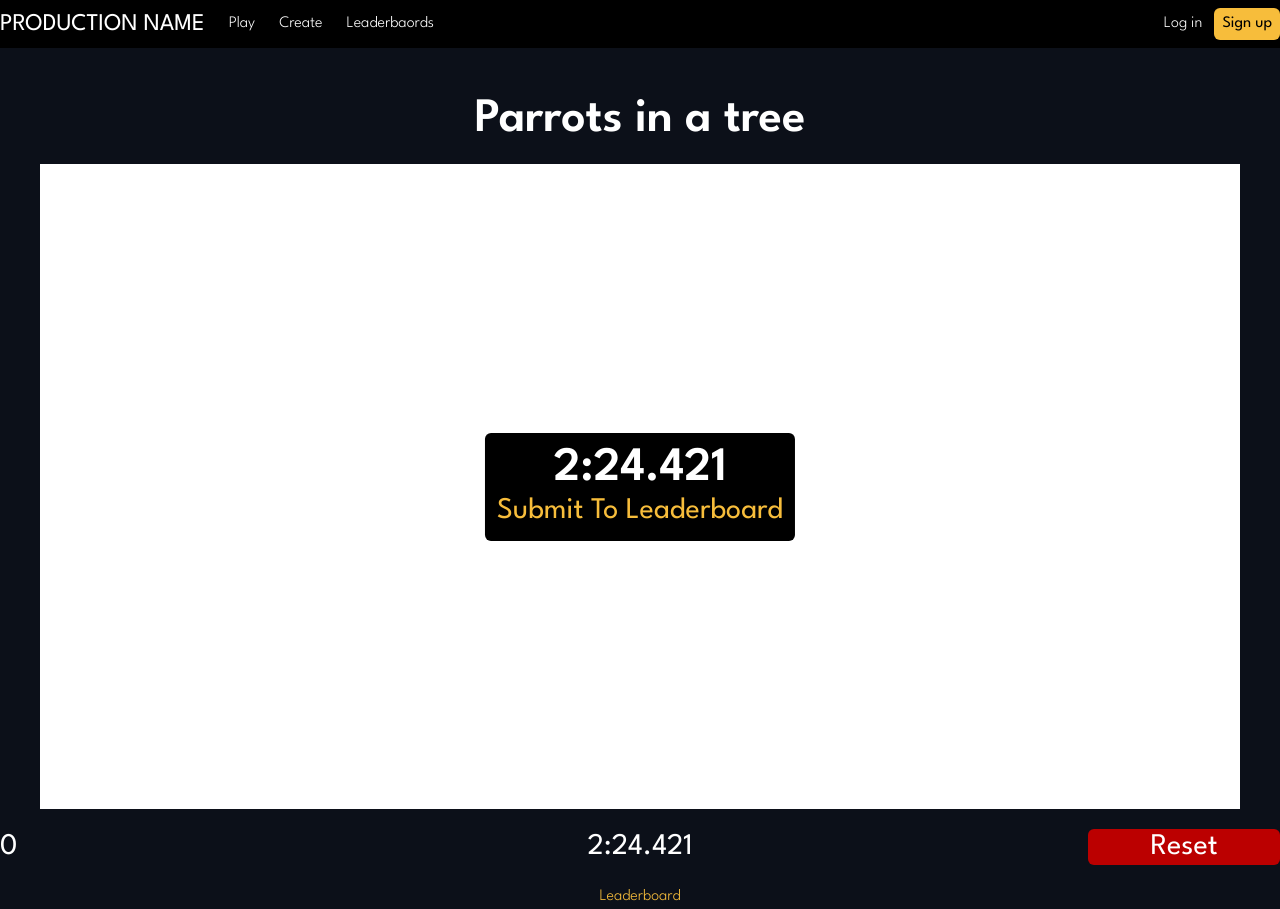
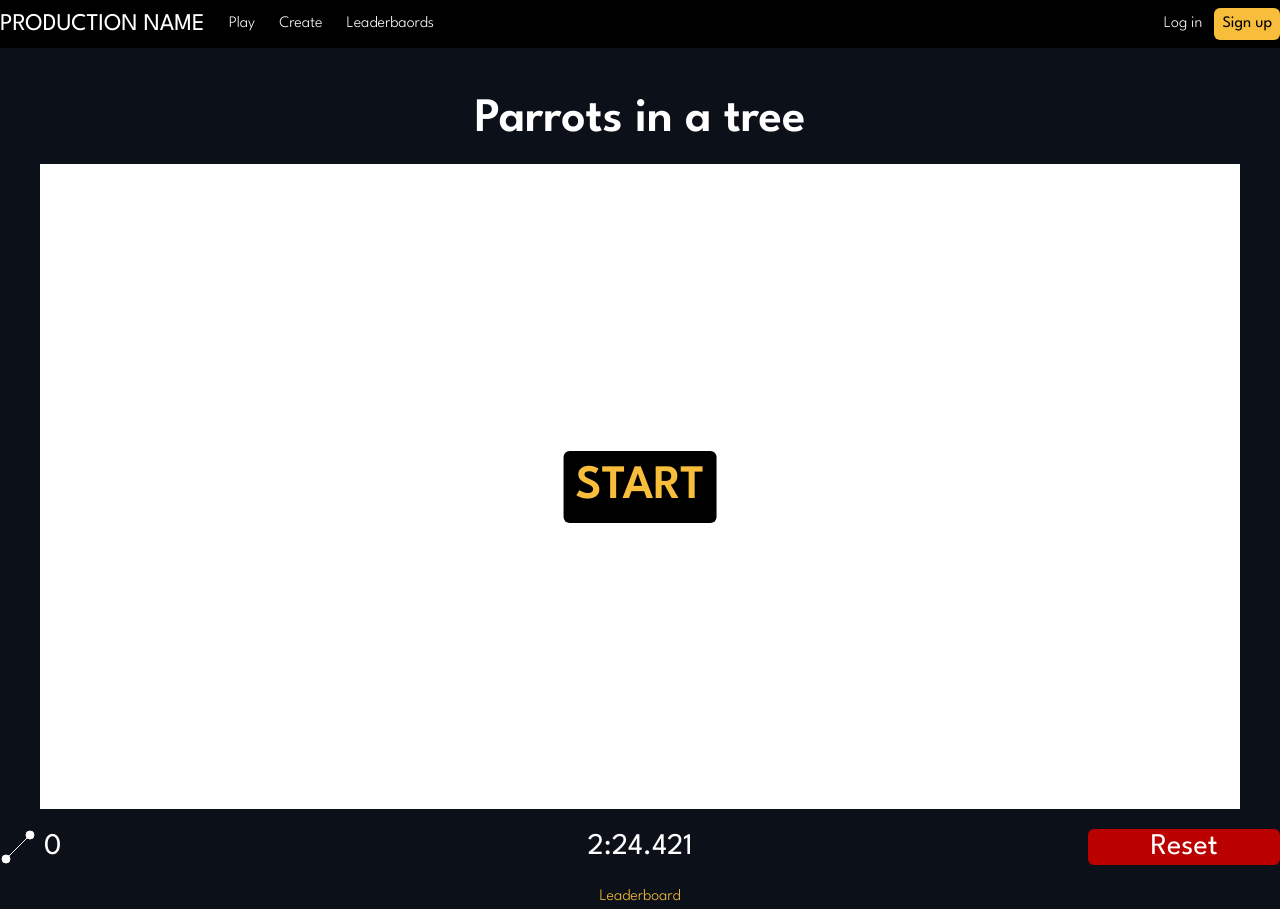
Before and after one commit to PPadilla44/connections, a Next.js app: page /play/1 in a window 1280 px wide. Built offline with nearby package versions, Linux system fonts and the light colour scheme; a web font is replaced by a local one.

Commit message:
added Line Icon

```diff
--- /dev/null
+++ b/components/LineIcon.tsx
@@ -0,0 +1,13 @@
+import React from "react";
+
+const LineIcon = () => {
+  return (
+    <svg width={36} height={36}>
+      <circle cx={6} cy={30} r={4} stroke="white" fill="white" />
+      <line x1={6} x2={30} y1={30} y2={6} stroke="white" />
+      <circle cx={30} cy={6} r={4} stroke="white" fill="white" />
+    </svg>
+  );
+};
+
+export default LineIcon;
--- a/pages/play/[id].tsx
+++ b/pages/play/[id].tsx
@@ -2,6 +2,7 @@ import Link from "next/link";
 import React from "react";
 import Canvas from "../../components/Canvas";
 import Layout from "../../components/Layout";
+import LineIcon from "../../components/LineIcon";
 
 const StartModal = () => {
   return (
@@ -43,11 +44,14 @@ const PlayLevel = () => {
           <h1>{name}</h1>
           <div className="relative">
             <Canvas />
-            {/* <StartModal /> */}
-            <SubmitToLeaderBoardModal time={runningTime} id={id} />
+            <StartModal />
+            {/* <SubmitToLeaderBoardModal time={runningTime} id={id} /> */}
           </div>
           <div className="flex justify-between w-full">
-            <h3 className="w-48">{currentConnections}</h3>
+            <div className="flex gap-2 w-48">
+              <LineIcon />
+              <h3>{currentConnections}</h3>
+            </div>
             <h3 className="w-48 text-center">{runningTime}</h3>
             <button className="bg-danger w-48 rounded-md flex justify-center items-center">
               <h3>Reset</h3>
```
